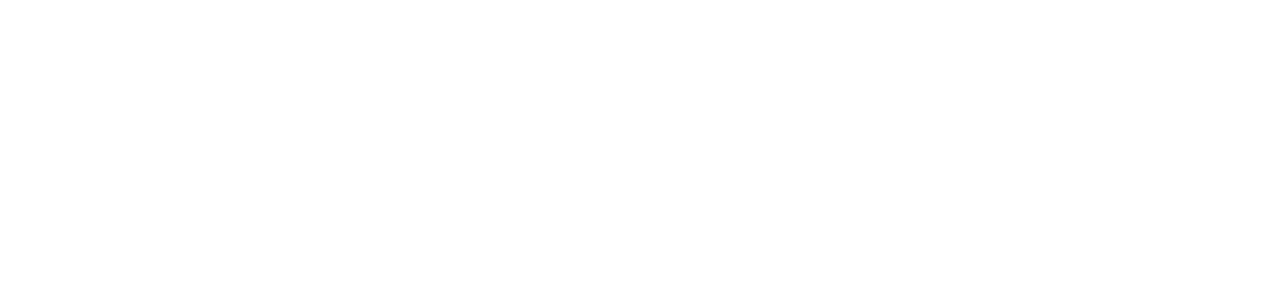
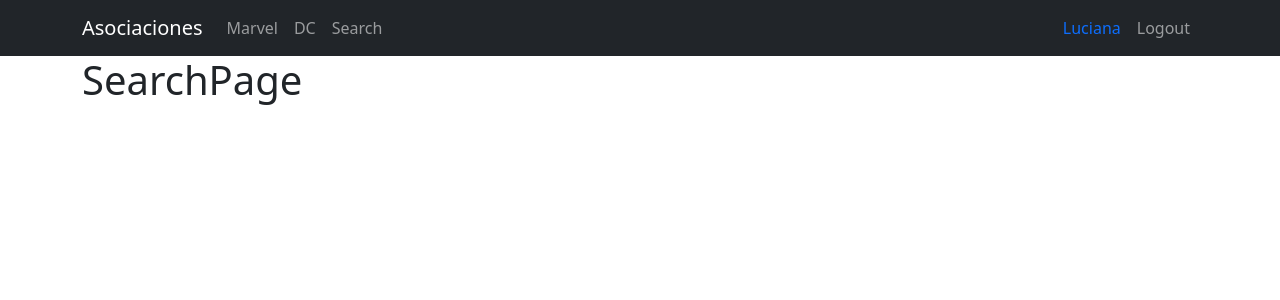
Before and after one commit to LuuHolz/06-heroes-spa, a React (Vite) app: page /search in a window 1280 px wide. Before the commit this address had no page. Shown: the top 300 px of the page. Built offline with nearby package versions, Linux system fonts and the light colour scheme.

Commit message:
[FEAT] Route: HeroRoutes

```diff
--- /dev/null
+++ b/src/heroes/pages/Hero.tsx
@@ -0,0 +1,8 @@
+
+const Hero = () => {
+  return (
+    <h1>HeroPage</h1>
+  )
+}
+
+export { Hero }
--- /dev/null
+++ b/src/heroes/pages/Search.tsx
@@ -0,0 +1,8 @@
+
+const Search = () => {
+  return (
+    <h1>SearchPage</h1>
+  )
+}
+
+export  { Search }
--- /dev/null
+++ b/src/heroes/routes/HeroesRoutes.tsx
@@ -0,0 +1,28 @@
+import { Navigate, Route, Routes } from "react-router-dom";
+import { NavbarHeroes } from "../../ui";
+import { DcPage, Hero, MarvelPage, Search } from "../../heroes";
+
+const HeroesRoutes = () => {
+  return (
+    <>
+      <NavbarHeroes />
+
+      <div className="container">
+        <Routes>
+
+          <Route path="/marvel" element={<MarvelPage />} />
+          <Route path="dc" element={<DcPage />} />
+
+          <Route path="search" element={<Search />} />
+          <Route path="hero" element={<Hero />} />
+
+          <Route path="/" element={<Navigate to="/marvel" />} />
+
+          <Route />
+        </Routes>
+      </div>
+    </>
+  );
+};
+
+export { HeroesRoutes };
--- a/src/pages/HeroesApp.tsx
+++ b/src/pages/HeroesApp.tsx
@@ -1,4 +1,4 @@
-import AppRouter from "../router/AppRouter"
+import { AppRouter } from "../router/AppRouter"
 
 const HeroesApp = () => {
   return (
--- a/src/router/AppRouter.tsx
+++ b/src/router/AppRouter.tsx
@@ -1,20 +1,16 @@
-import { Navigate, Route, Routes } from "react-router-dom";
-import { MarvelPage } from "../heroes/pages/MarvelPage";
-import { DcPage } from "../heroes/pages/DcPage";
-import { LoginPage } from "../auth/pages/LoginPage";
+import { Route, Routes } from "react-router-dom";
+import { LoginPage } from "../auth";
+import { HeroesRoutes } from "../heroes";
 
 const AppRouter = () => {
   return (
     <>
         <Routes>
-            <Route path="/marvel" element={<MarvelPage />}/>
-            <Route path="dc" element={<DcPage />}/>
             <Route path="login" element={<LoginPage />}/>
-            <Route path="/" element={<Navigate />}/>
-            <Route/>
+            <Route path="/*" element={<HeroesRoutes/>}/>
         </Routes>
     </>
 )
 }
 
-export default AppRouter
+export { AppRouter }
```
